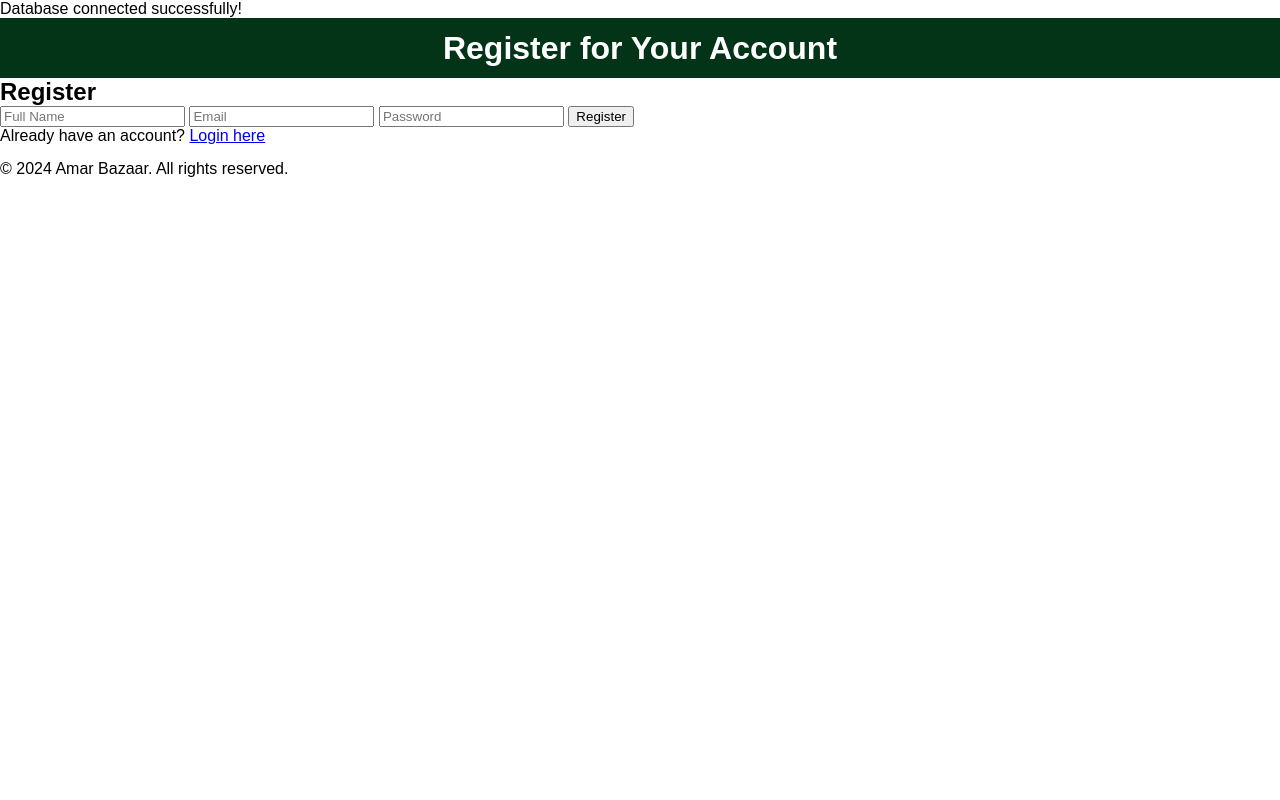
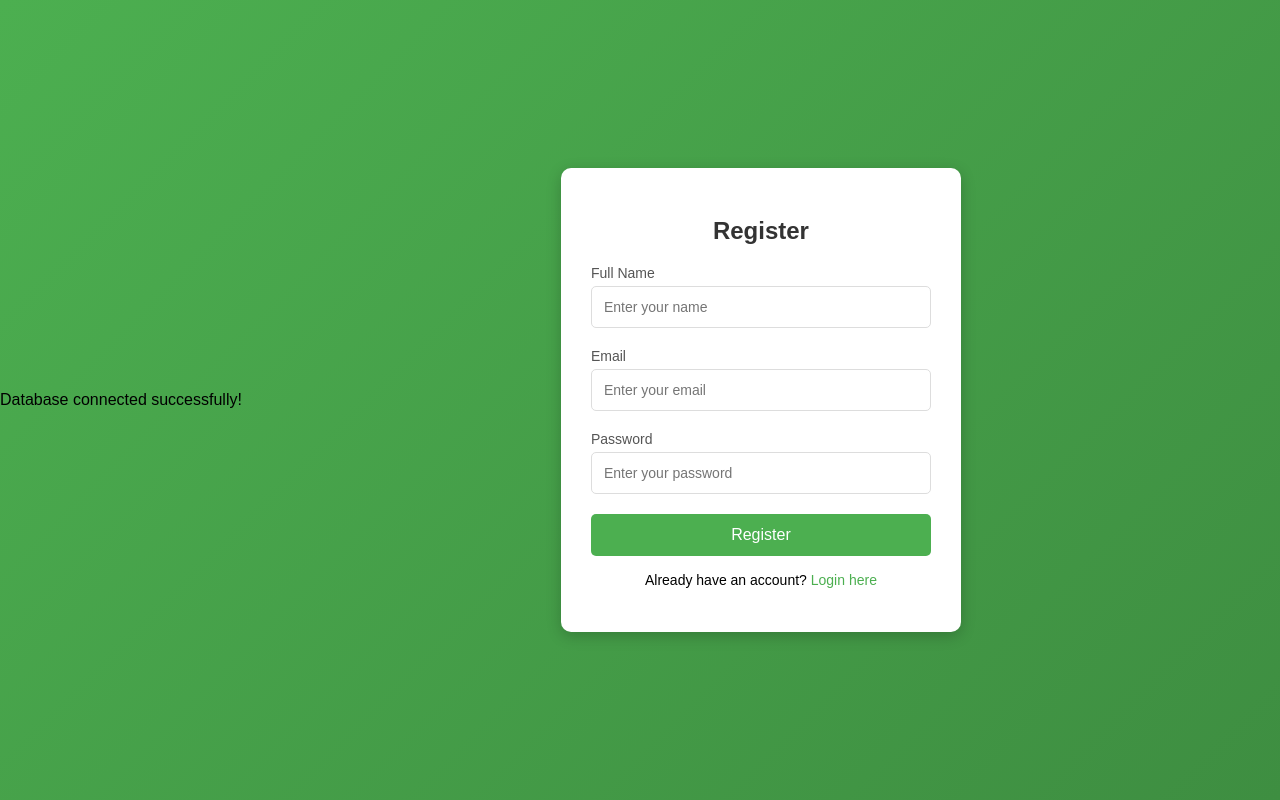
Before and after one commit to afifaimrann/311-ecommerce, a PHP site: page /register.php in a window 1280 px wide. Run offline with PHP 8.4, Linux system fonts and the light colour scheme.

Commit message:
update login.php and register.php

```diff
--- a/register.php
+++ b/register.php
@@ -1,33 +1,37 @@
 <?php
-// Start the session
-session_start();
-
 // Include the database connection file
 require 'database.php';
 
-if ($_SERVER['REQUEST_METHOD'] == 'POST') {
-    if (isset($_POST['register'])) {
-        $name = mysqli_real_escape_string($conn, $_POST['name']);
-        $email = mysqli_real_escape_string($conn, $_POST['email']);
-        $password = mysqli_real_escape_string($conn, $_POST['password']);
-        $password_hashed = password_hash($password, PASSWORD_DEFAULT);  // Hash the password
+// Start session
+session_start();
+
+if ($_SERVER['REQUEST_METHOD'] === 'POST') {
+    $name = $_POST['name'];
+    $email = $_POST['email'];
+    $password = $_POST['password'];
+
+    // Hash the password for secure storage
+    $hashed_password = password_hash($password, PASSWORD_DEFAULT);
 
     // Check if the email already exists
-        $check_email_query = "SELECT * FROM users WHERE email='$email'";
-        $result = mysqli_query($conn, $check_email_query);
+    $query = $conn->prepare("SELECT * FROM users WHERE email = ?");
+    $query->bind_param("s", $email);
+    $query->execute();
+    $result = $query->get_result();
 
-        if (mysqli_num_rows($result) > 0) {
-            echo "<p style='color: red;'>Email already exists. Please use a different one.</p>";
+    if ($result->num_rows > 0) {
+        $error_message = "Email is already registered.";
     } else {
         // Insert the new user into the database
-            $query = "INSERT INTO users (name, email, password) VALUES ('$name', '$email', '$password_hashed')";
-            if (mysqli_query($conn, $query)) {
-                $_SESSION['user_id'] = mysqli_insert_id($conn); // Store the user id in the session
-                header('Location: welcome.php'); // Redirect to the welcome page
+        $insert_query = $conn->prepare("INSERT INTO users (name, email, password) VALUES (?, ?, ?)");
+        $insert_query->bind_param("sss", $name, $email, $hashed_password);
+        if ($insert_query->execute()) {
+            $_SESSION['registered'] = true;
+            // Redirect to the login page after successful registration
+            header("Location: login.php");
             exit();
         } else {
-                echo "<p style='color: red;'>Error in registration. Please try again.</p>";
-            }
+            $error_message = "Registration failed. Please try again.";
         }
     }
 }
@@ -39,33 +43,128 @@ if ($_SERVER['REQUEST_METHOD'] == 'POST') {
     <meta charset="UTF-8">
     <meta name="viewport" content="width=device-width, initial-scale=1.0">
     <title>Register</title>
-    <link rel="stylesheet" href="style.css">
+    <style>
+        /* Inline CSS styling */
+        body {
+            font-family: 'Arial', sans-serif;
+            background: linear-gradient(135deg, #4CAF50, #3e8e41);
+            margin: 0;
+            padding: 0;
+            display: flex;
+            justify-content: center;
+            align-items: center;
+            height: 100vh;
+        }
+
+        .form-container {
+            width: 100%;
+            max-width: 400px;
+            margin: 0 auto;
+        }
+
+        .form-box {
+            background-color: #fff;
+            border-radius: 10px;
+            box-shadow: 0 4px 15px rgba(0, 0, 0, 0.2);
+            padding: 30px;
+            text-align: center;
+        }
+
+        h2 {
+            margin-bottom: 20px;
+            font-size: 24px;
+            color: #333;
+        }
+
+        .input-group {
+            margin-bottom: 20px;
+            text-align: left;
+        }
+
+        .input-group label {
+            display: block;
+            font-size: 14px;
+            color: #555;
+        }
+
+        .input-group input {
+            width: 100%;
+            padding: 12px;
+            margin-top: 5px;
+            border: 1px solid #ddd;
+            border-radius: 5px;
+            font-size: 14px;
+            box-sizing: border-box;
+        }
+
+        .input-group input:focus {
+            outline: none;
+            border-color: #4CAF50;
+            box-shadow: 0 0 5px rgba(76, 175, 80, 0.5);
+        }
+
+        .submit-btn {
+            background-color: #4CAF50;
+            color: white;
+            padding: 12px 20px;
+            border: none;
+            border-radius: 5px;
+            font-size: 16px;
+            cursor: pointer;
+            width: 100%;
+        }
+
+        .submit-btn:hover {
+            background-color: #45a049;
+        }
+
+        .redirect-link {
+            margin-top: 15px;
+            font-size: 14px;
+        }
+
+        .redirect-link a {
+            color: #4CAF50;
+            text-decoration: none;
+        }
+
+        .redirect-link a:hover {
+            text-decoration: underline;
+        }
+
+        .error-message {
+            color: red;
+            font-size: 14px;
+            margin-bottom: 10px;
+        }
+    </style>
 </head>
 <body>
-    <header>
-        <div class="navbar">
-            <h1>Register for Your Account</h1>
+    <div class="form-container">
+        <div class="form-box">
+            <h2>Register</h2>
+            <?php
+            if (!empty($error_message)) {
+                echo "<p class='error-message'>$error_message</p>";
+            }
+            ?>
+            <form method="POST" action="">
+                <div class="input-group">
+                    <label for="name">Full Name</label>
+                    <input type="text" name="name" id="name" placeholder="Enter your name" required>
                 </div>
-    </header>
-
-    <main>
-        <div class="form-container">
-            <form method="POST" action="register.php">
-                <h2>Register</h2>
-                <input type="text" name="name" placeholder="Full Name" required>
-                <input type="email" name="email" placeholder="Email" required>
-                <input type="password" name="password" placeholder="Password" required>
-                <button type="submit" name="register">Register</button>
+                <div class="input-group">
+                    <label for="email">Email</label>
+                    <input type="email" name="email" id="email" placeholder="Enter your email" required>
+                </div>
+                <div class="input-group">
+                    <label for="password">Password</label>
+                    <input type="password" name="password" id="password" placeholder="Enter your password" required>
+                </div>
+                <button type="submit" name="register" class="submit-btn">Register</button>
             </form>
-
-            <p>Already have an account? <a href="login.php">Login here</a></p>
+            <p class="redirect-link">Already have an account? <a href="login.php">Login here</a></p>
         </div>
-    </main>
-
-    <footer>
-        <div class="footer-content">
-            <p>&copy; 2024 Amar Bazaar. All rights reserved.</p>
     </div>
-    </footer>
 </body>
 </html>
```
Also changed, not shown: login.php (+146 -37 lines). Lines whose indentation alone changed are shown as unchanged.
